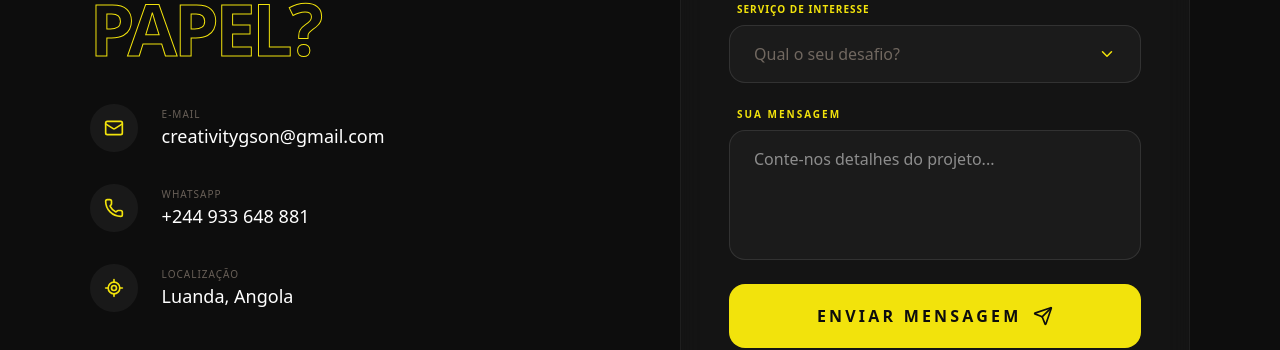
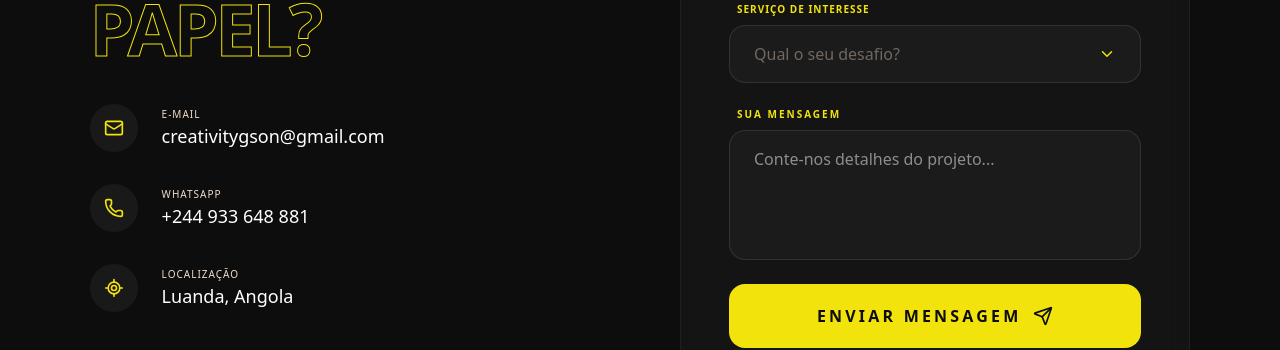
Before and after one commit to aliciomussenga/Gson-Creativity-site, a React (Vite) app: page /Contato in a window 1280 px wide. Shown: the part 344-694 px from the top of the page. Built offline with nearby package versions, Linux system fonts and the light colour scheme.

Commit message:
Melhorando as cores das labels do ContactInfo

```diff
--- a/src/component/sections/ContactInfo.tsx
+++ b/src/component/sections/ContactInfo.tsx
@@ -20,7 +20,7 @@ export default function ContactInfo() {
               {item.icon}
             </div>
             <div>
-              <p className="text-gson-sand/40 text-[10px] uppercase tracking-widest">{item.label}</p>
+              <p className="text-gson-sand/100 text-[10px] uppercase tracking-widest">{item.label}</p>
               <p className="text-white font-medium text-lg">{item.value}</p>
             </div>
           </div>
```
